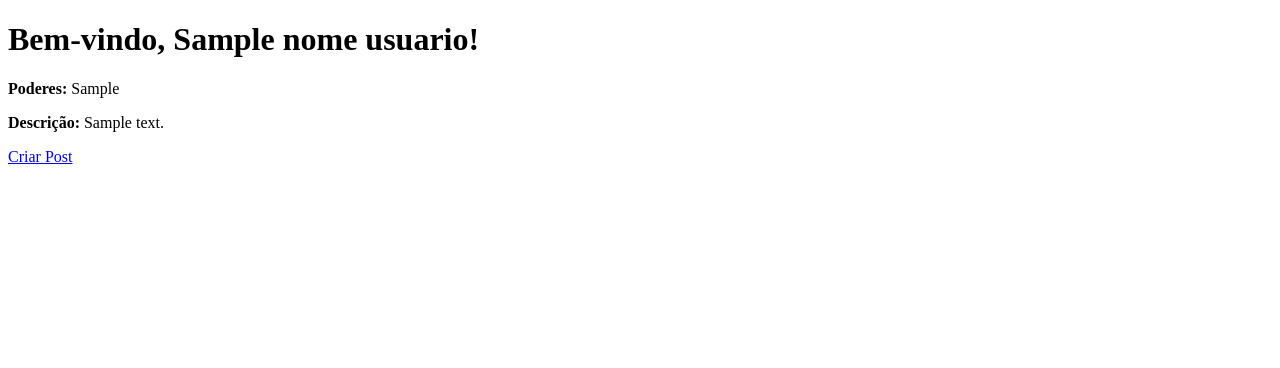
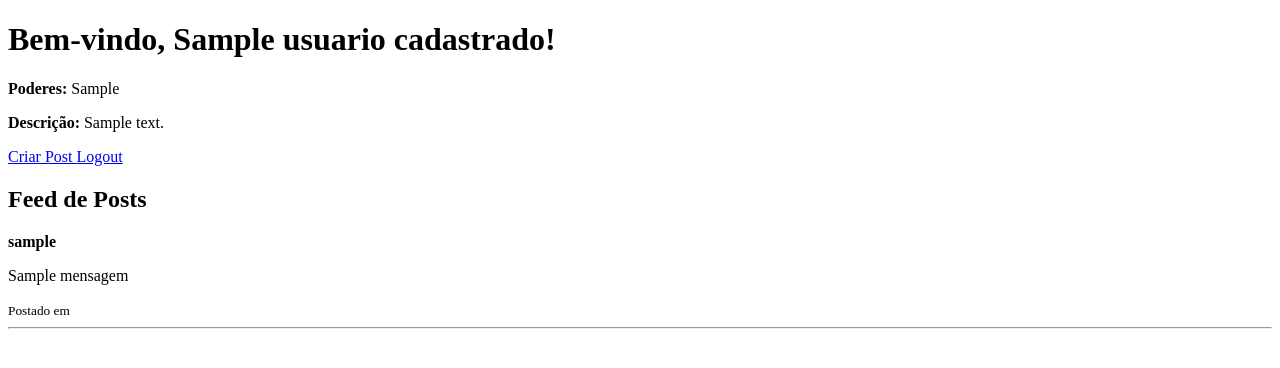
Before and after one commit to Matt-ags/superbook, a Django app: template feed/templates/feed.html in a window 1280 px wide. Shown: the top 368 px of the page. Run offline with Django 3.2, Linux system fonts and the light colour scheme; the template is opened without the code that fills it: most values are stand-ins (such as "Sample title", 1, 10 or a date in 2020).

Commit message:
Enhance feed functionality with user-specific posts and logout feature; update user model relationship

```diff
--- a/feed/templates/feed.html
+++ b/feed/templates/feed.html
@@ -1,3 +1,4 @@
+{% load tz %}
 <!DOCTYPE html>
 <html lang="pt-br">
 <head>
@@ -7,10 +8,25 @@
 </head>
 <body>
 
-    <h1>Bem-vindo, {{ nome_usuario }}!</h1>
+    <h1>Bem-vindo, {{ usuario_cadastrado.nome_usuario }}!</h1>
     <!-- <p><b>ID:</b> {{ id_usuario }}</p> -->
-    <p><b>Poderes:</b> {{ poderes_usuario }}</p>
-    <p><b>Descrição:</b> {{ descricao_usuario }}</p>
+    <p><b>Poderes:</b> {{ usuario_cadastrado.poderes_usuario }}</p>
+    <p><b>Descrição:</b> {{ usuario_cadastrado.descricao_usuario }}</p>
     <a href="criar_post"> Criar Post </a>
+    <a href="logout"> Logout </a>
+
+    <h2>Feed de Posts</h2>
+
+        {% for post in posts %}
+            <div>
+                <strong>{{ post.autor.username }}</strong>  <!-- pega o nome do usuário -->
+                <p>{{ post.mensagem }}</p>
+                <small>Postado em {{ post.criado_em|localtime|date:"d/m/Y H:i" }}</small>
+            </div>
+            <hr>
+        {% empty %}
+            <p>Nenhum post ainda...</p>
+        {% endfor %}
+
 </body>
 </html>
--- a/feed/views.py
+++ b/feed/views.py
@@ -1,4 +1,4 @@
-from django.shortcuts import render, HttpResponse
+from django.shortcuts import render, HttpResponse, get_object_or_404
 from django.contrib.auth.models import User # na docs, mostra que já temos "criado", usamos essa model como base :D
 from django.contrib.auth import authenticate
 from django.contrib.auth import login as login_django
@@ -14,6 +14,7 @@
     user_username = request.user.username # NOME
     user_user_id = request.user.id # ID
     dados_user = Perfil.objects.filter(user_id=user_user_id) # SELECT COM OUTRAS INFORMAÇÕES
+    posts = Post.objects.all()
     # print(user_username)
     # print(user_user_id)
     # print(dados_user)
@@ -35,7 +36,7 @@
         'descricao_usuario': descricao
     }
 
-    return render(request, 'feed.html', usuario_cadastrado)
+    return render(request, 'feed.html', {'usuario_cadastrado': usuario_cadastrado, 'posts': posts})
 
 @login_required(login_url='/auth/login/')
 def criar_post(request):
--- a/posts/models.py
+++ b/posts/models.py
@@ -3,7 +3,7 @@
 # Create your models here.
 
 class Post(models.Model):
-    autor = models.OneToOneField(User, on_delete=models.CASCADE)
+    autor = models.ForeignKey(User, on_delete=models.CASCADE, related_name="posts")
     mensagem = models.TextField()
     criado_em = models.DateTimeField(auto_now_add=True)
 
--- a/superbook/settings.py
+++ b/superbook/settings.py
@@ -108,7 +108,7 @@
 
 LANGUAGE_CODE = 'en-us'
 
-TIME_ZONE = 'UTC'
+TIME_ZONE = 'America/Sao_Paulo'
 
 USE_I18N = True
 
--- a/usuarios/urls.py
+++ b/usuarios/urls.py
@@ -5,6 +5,7 @@
 urlpatterns = [
     path('cadastro/', views.cadastro, name='cadastro'),
     path('login/', views.login, name='login'),
+    path('plataforma/logout', views.logout_view, name='logout'),
     path('plataforma/', feed_views.plataforma, name='plataforma'), # vou realizar desta forma, a partir desse app, eu importo o app feed.
     path('plataforma/criar_post', feed_views.criar_post, name='criar_post'), # vou realizar desta forma, a partir desse app, eu importo o app feed.
 ]
```
Also changed, not shown: usuarios/views.py (+8 -4 lines).
